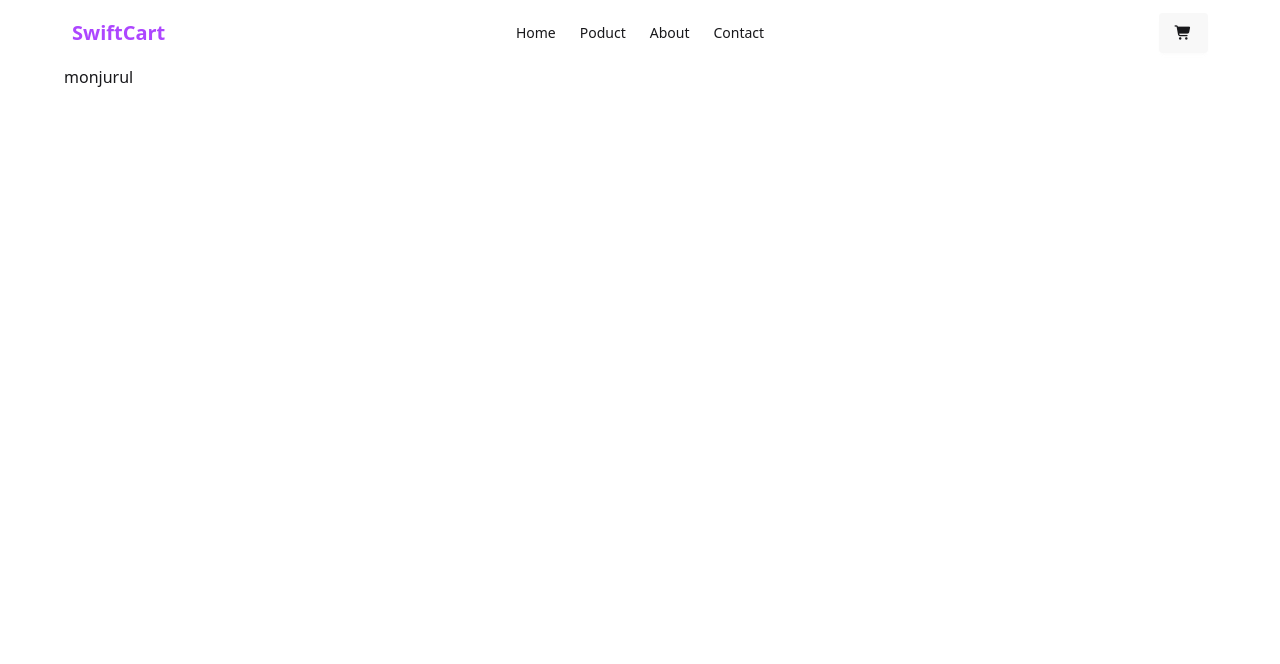
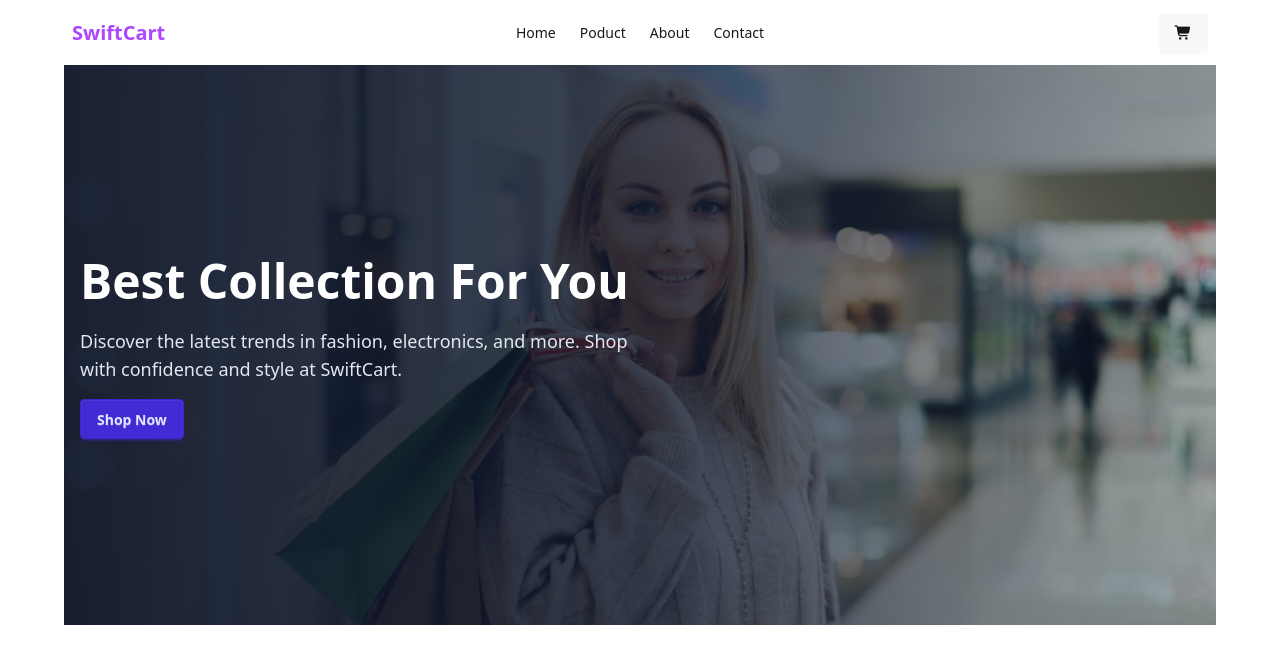
Before and after one commit to Monjurul22/SwiftCard, a plain HTML site: page index.html in a window 1280 px wide. Drawn offline with nearby package versions, Linux system fonts and the light colour scheme.

Commit message:
herosecton

```diff
--- a/index.html
+++ b/index.html
@@ -5,7 +5,7 @@
     <meta name="viewport" content="width=device-width, initial-scale=1.0">
     <!-- logo and title -->
     <title>SwiftCart</title>
-    <link rel="stylesheet" href="./assets/logo.png" type="image/x-ion">
+
     <!-- font-awasam -->
      <link rel="stylesheet" href="https://cdnjs.cloudflare.com/ajax/libs/font-awesome/7.0.1/css/all.min.css"
      integrity="sha512-2SwdPD6INVrV/lHTZbO2nodKhrnDdJK9/kg2XD1r9uGqPo1cUbujc+IYdlYdEErWNu69gVcYgdxlmVmzTWnetw=="
@@ -24,28 +24,20 @@ Poppins:ital,wght@0,100;0,200;0,300;0,400;0,500;0,600;0,700;0,800;0,900;1,100;1,
 <!-- stylesheet -->
 <link rel="stylesheet" href="style.css">
 </head>
-<body class="max-w-6xl mx-auto  items-center justify-between">
-    <header >
+<body class="">
+    <main class="max-w-6xl mx-auto  items-center justify-between">
+        <header class="max-w-6xl mx-auto  items-center justify-between" >
         <div class="navbar bg-base-100 ">
   <div class="navbar-start">
 
     <a class="font-bold text-xl text-purple-500">SwiftCart</a>
   </div>
-  <div class="navbar-center hidden lg:flex">
-    <ul class="menu menu-horizontal px-1">
-      <li><a>Home</a></li>
-      <li>
-        <a>Poduct</a>
-        <!-- <details>
-          <summary>Parent</summary>
-          <ul class="p-2 bg-base-100 w-40 z-1">
-            <li><a>Submenu 1</a></li>
-            <li><a>Submenu 2</a></li>
-          </ul>
-        </details> -->
-      </li>
-      <li><a>About</a></li>
-      <li><a>Contact</a></li>
+  <div class="navbar-center hidden lg:flex ">
+    <ul class="menu menu-horizontal px-1 bg-none">
+      <li class=" hover:text-purple-400"><a>Home</a></li>
+      <li class=" hover:text-purple-400"><a>Poduct</a> </li>
+      <li class=" hover:text-purple-400"><a>About</a></li>
+      <li class=" hover:text-purple-400"><a>Contact</a></li>
     </ul>
   </div>
   <div class="navbar-end">
@@ -66,7 +58,32 @@ Poppins:ital,wght@0,100;0,200;0,300;0,400;0,500;0,600;0,700;0,800;0,900;1,100;1,
     </div>
 </div>
     </header>
-    <section>monjurul</section>
+    <!-- hero section -->
+   <section class="relative h-[70vh] w-full m-0 ">
+
+  <div class="absolute inset-0 bg-[url('/Assets/banner-image.png')] bg-cover bg-center bg-no-repeat"></div>
+  <div class="absolute inset-0 bg-gradient-to-r from-slate-900/95 via-slate-900/80 to-slate-900/30"
+  ></div>
+
+
+  <div class="relative max-w-6xl mx-auto px-4 h-full flex items-center">
+    <div class="max-w-xl space-y-4 text-white">
+        <h1 class="text-4xl md:text-5xl font-bold leading-tight">
+        Best Collection For You
+        </h1>
+      <p class="text-base md:text-lg text-slate-200">
+        Discover the latest trends in fashion, electronics, and more. Shop with
+        confidence and style at SwiftCart.
+      </p>
+      <button class="btn btn-primary">
+        Shop Now
+      </button>
+    </div>
+  </div>
+    </section>
+
+
+    </main>
 
 
     <script src="./insex.js"></script>
```
Also changed, not shown: Assets/banner-image.png (renamed from mission-restart-a6-main/Assets/banner-image.png).
